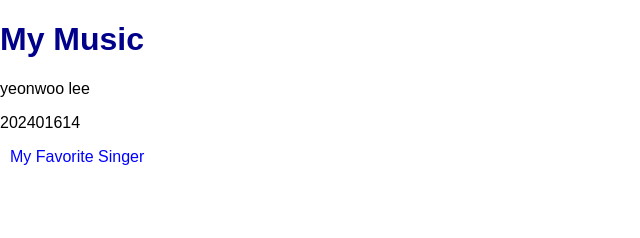
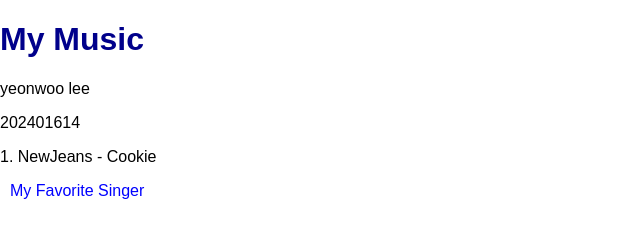
Before and after one commit to yeonuunu/yeonuunu.github.io, a plain HTML site: page about.html in a window 1280 px wide. Shown: the whole page, without its empty margins (0-640 px from the left). Drawn offline with Linux system fonts and the light colour scheme.

Commit message:
Update about.html

```diff
--- a/about.html
+++ b/about.html
@@ -16,6 +16,8 @@ Date: 2026-04-05
 <p>yeonwoo lee</p>
 <p>202401614</p>
 
+<p>1. NewJeans - Cookie</p>
+
 <nav>
     <a href="yeonuunu.html">My Favorite Singer</a>
 </nav>
```
